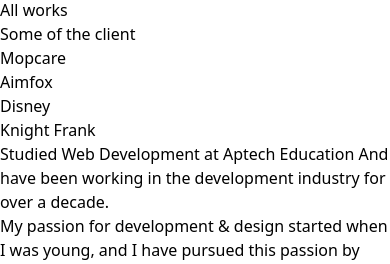
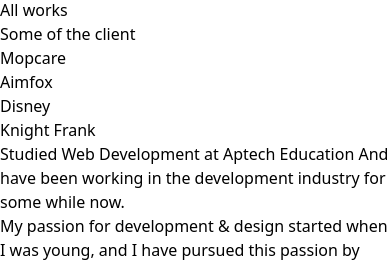
Before and after one commit to xamorite/Xamorite.com, a React (Vite) app: page / in a window 390 px wide. Shown: the part 1686-1950 px from the top of the page. Built offline with nearby package versions, Linux system fonts and the light colour scheme.

Commit message:
complete mobile hopefully

```diff
--- a/src/components/Home/Home.jsx
+++ b/src/components/Home/Home.jsx
@@ -40,7 +40,7 @@
             <li>Knight Frank</li>
           </ul></div>
           <div className='w-[90vw] md:w-[62vw]'>
-            <p className='md:text-[2.5vw]  text-[4.5vw] ms-[4vw]'>Studied Web Development at <Link to='https://aptech-nigeria.com/'><button   className='p-[.3%] border-[1px] rounded-full border-black'>Aptech Education </button></Link>  And have been working in the development industry for over a decade.</p>
+            <p className='md:text-[2.5vw]  text-[4.5vw] ms-[4vw]'>Studied Web Development at <Link to='https://aptech-nigeria.com/'><button   className='p-[.3%] border-[1px] rounded-full border-black'>Aptech Education </button></Link>  And have been working in the development industry for some while now.</p>
             <p className=' md:w-[41.5vw] ms-[4vw] mt-[5vh] md:mb-[10vh] font-light '>
         My passion for development & design started when I was young, and I have pursued this passion by working with a variety of clients and projects over the years. I have worked with startups, small businesses, and large corporations, creating user interfaces for websites, software applications, and mobile apps.
       </p>
```
